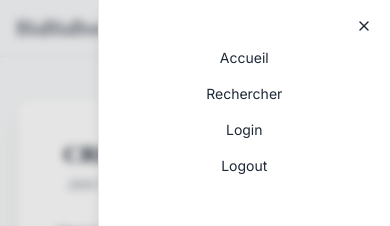
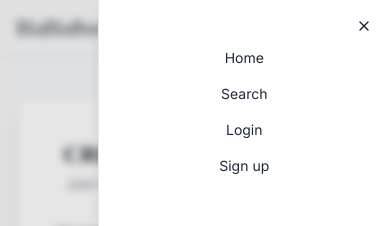
Before and after one commit to opheliecuny/BlaBlaBook, a Next.js app in the folder blablabook/frontend/: page /en/register in a window 390 px wide. Both pictures are taken after a click on the button 362 px from the left and 28 px from the top of the page. Shown: the top 226 px of the page. Built offline with nearby package versions, Linux system fonts and the light colour scheme; no server answers; grey boxes are pictures that could not be loaded; a web font is replaced by a local one.

Commit message:
fix: name of links in the navbar (#197)

```diff
--- a/blablabook/frontend/src/components/Navbar.tsx
+++ b/blablabook/frontend/src/components/Navbar.tsx
@@ -4,11 +4,7 @@ import Link from "next/link";
 import dynamic from "next/dynamic";
 import { Menu } from "lucide-react";
 import { Button, buttonVariants } from "@/components/ui/button";
-import {
-  Sheet,
-  SheetContent,
-  SheetTrigger,
-} from "@/components/ui/sheet";
+import { Sheet, SheetContent, SheetTrigger } from "@/components/ui/sheet";
 import { cn } from "@/lib/utils";
 import { useAuth } from "@/contexts/AuthContext";
 import { logout as logoutService } from "@/services/authService";
@@ -23,7 +19,9 @@ export default function Navbar() {
   const { isAuthenticated, logout } = useAuth();
   const router = useRouter();
   const [open, setOpen] = useState(false);
-  const LanguageToggle = dynamic(() => import("./LanguageToggle"), { ssr: false });
+  const LanguageToggle = dynamic(() => import("./LanguageToggle"), {
+    ssr: false,
+  });
 
   async function handleLogout() {
     await logoutService();
@@ -32,29 +30,28 @@ export default function Navbar() {
   }
 
   return (
-    <header className="border-b border-border bg-background sticky top-0 z-50 pt-[env(safe-area-inset-top)]">
-      <div className="max-w-7xl mx-auto px-4 h-14 flex items-center gap-6 min-w-0">
-
+    <header className="border-border bg-background sticky top-0 z-50 border-b pt-[env(safe-area-inset-top)]">
+      <div className="mx-auto flex h-14 max-w-7xl min-w-0 items-center gap-6 px-4">
         {/* Logo */}
-        <Link href="/" className="text-xl font-playfair shrink-0">
+        <Link href="/" className="font-playfair shrink-0 text-xl">
           BlaBlaBook
         </Link>
 
         {/* Desktop nav */}
-        <nav className="hidden sm:flex items-center gap-3 ml-auto">
-          <Link href="/" className="text-sm hover:text-primary">
+        <nav className="ml-auto hidden items-center gap-3 sm:flex">
+          <Link href="/" className="hover:text-primary text-sm">
             {t("home")}
           </Link>
-          <Link href="/search" className="text-sm hover:text-primary">
+          <Link href="/search" className="hover:text-primary text-sm">
             {t("search")}
           </Link>
 
           {isAuthenticated ? (
             <>
-              <Link href="/library" className="text-sm hover:text-primary">
+              <Link href="/library" className="hover:text-primary text-sm">
                 {t("library")}
               </Link>
-              <Link href="/profile" className="text-sm hover:text-primary">
+              <Link href="/profile" className="hover:text-primary text-sm">
                 {t("profile")}
               </Link>
               <Button size="sm" onClick={handleLogout}>
@@ -63,49 +60,95 @@ export default function Navbar() {
             </>
           ) : (
             <>
-              <Link href="/login" className={cn(buttonVariants({ variant: "outline", size: "sm" }))}>
+              <Link
+                href="/login"
+                className={cn(
+                  buttonVariants({ variant: "outline", size: "sm" }),
+                )}
+              >
                 {t("login")}
               </Link>
-              <Link href="/register" className={cn(buttonVariants({ size: "sm" }))}>
+              <Link
+                href="/register"
+                className={cn(buttonVariants({ size: "sm" }))}
+              >
                 {t("register")}
               </Link>
             </>
           )}
         </nav>
-        <div className="hidden sm:flex items-center gap-3">
+        <div className="hidden items-center gap-3 sm:flex">
           <LanguageToggle />
           <ThemeToggle />
         </div>
 
         {/* Mobile menu */}
         <div className="ml-auto flex items-center gap-3 sm:hidden">
-          <LanguageToggle/>
+          <LanguageToggle />
           <ThemeToggle />
           <Sheet open={open} onOpenChange={setOpen}>
-            <SheetTrigger aria-label="Ouvrir le menu">
+            <SheetTrigger aria-label={t("openMenu")}>
               <Menu className="h-6 w-6" />
             </SheetTrigger>
 
             <SheetContent side="right" className="w-64 p-6">
-              <nav className="flex flex-col gap-4 mt-6">
-                <Link className="text-center" href="/" onClick={() => setOpen(false)}>Accueil</Link>
-                <Link className="text-center" href="/search" onClick={() => setOpen(false)}>Rechercher</Link>
+              <nav className="mt-6 flex flex-col gap-4">
+                <Link
+                  className="text-center"
+                  href="/"
+                  onClick={() => setOpen(false)}
+                >
+                  {t("home")}
+                </Link>
+                <Link
+                  className="text-center"
+                  href="/search"
+                  onClick={() => setOpen(false)}
+                >
+                  {t("search")}
+                </Link>
 
                 {isAuthenticated ? (
                   <>
-                    <Link className="text-center" href="/library" onClick={() => setOpen(false)}>{t("library")}</Link>
-                    <Link className="text-center" href="/profile" onClick={() => setOpen(false)}>{t("profile")}</Link>
-                    <Button className="text-center" onClick={() => { handleLogout(); setOpen(false); }}>
+                    <Link
+                      className="text-center"
+                      href="/library"
+                      onClick={() => setOpen(false)}
+                    >
+                      {t("library")}
+                    </Link>
+                    <Link
+                      className="text-center"
+                      href="/profile"
+                      onClick={() => setOpen(false)}
+                    >
+                      {t("profile")}
+                    </Link>
+                    <Button
+                      className="text-center"
+                      onClick={() => {
+                        handleLogout();
+                        setOpen(false);
+                      }}
+                    >
                       {t("logout")}
                     </Button>
                   </>
                 ) : (
                   <>
-                    <Link className="text-center" href="/login" onClick={() => setOpen(false)}>
+                    <Link
+                      className="text-center"
+                      href="/login"
+                      onClick={() => setOpen(false)}
+                    >
                       {t("login")}
                     </Link>
-                    <Link className="text-center" href="/register" onClick={() => setOpen(false)}>
-                      {t("logout")}
+                    <Link
+                      className="text-center"
+                      href="/register"
+                      onClick={() => setOpen(false)}
+                    >
+                      {t("register")}
                     </Link>
                   </>
                 )}
@@ -113,7 +156,6 @@ export default function Navbar() {
             </SheetContent>
           </Sheet>
         </div>
-
       </div>
     </header>
   );
```
